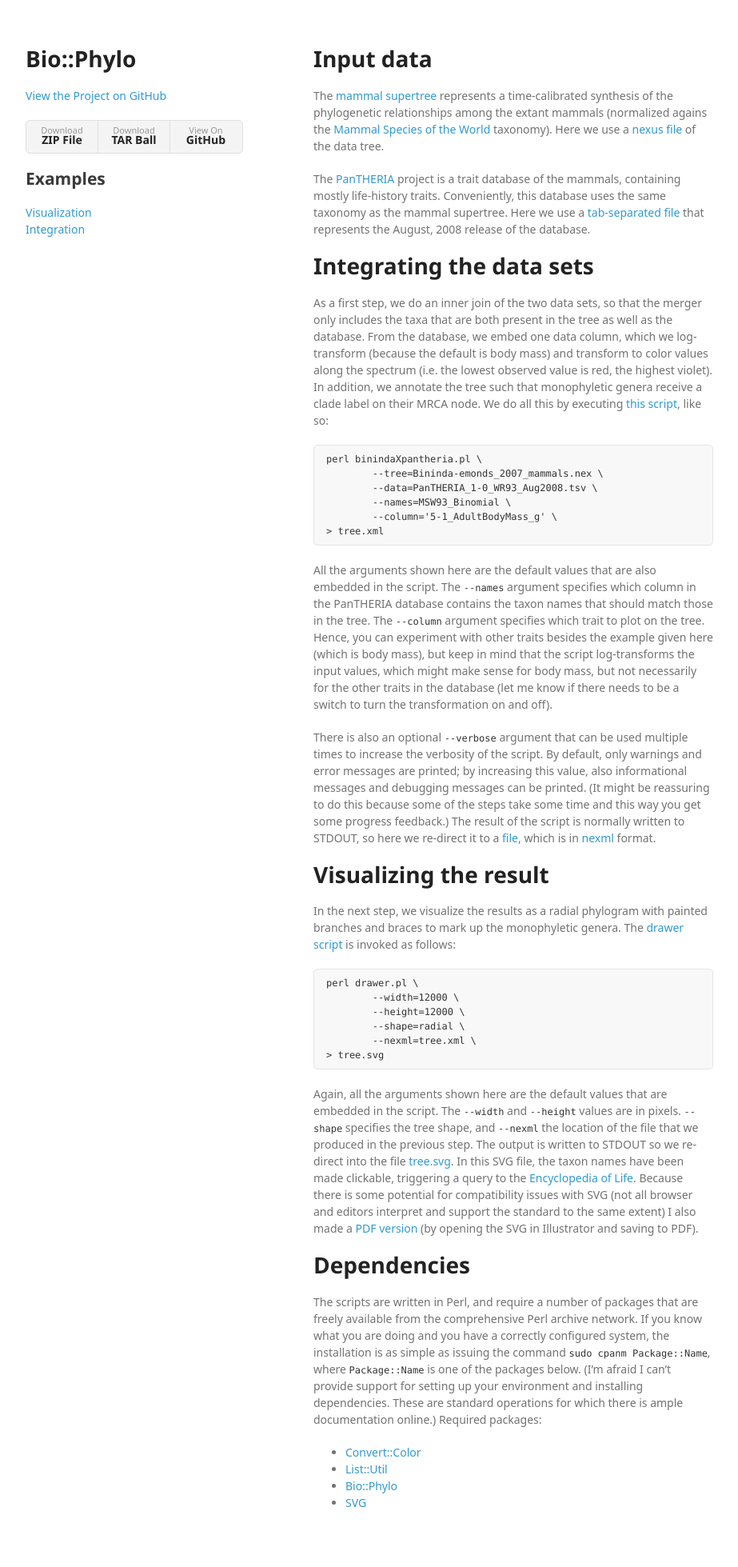
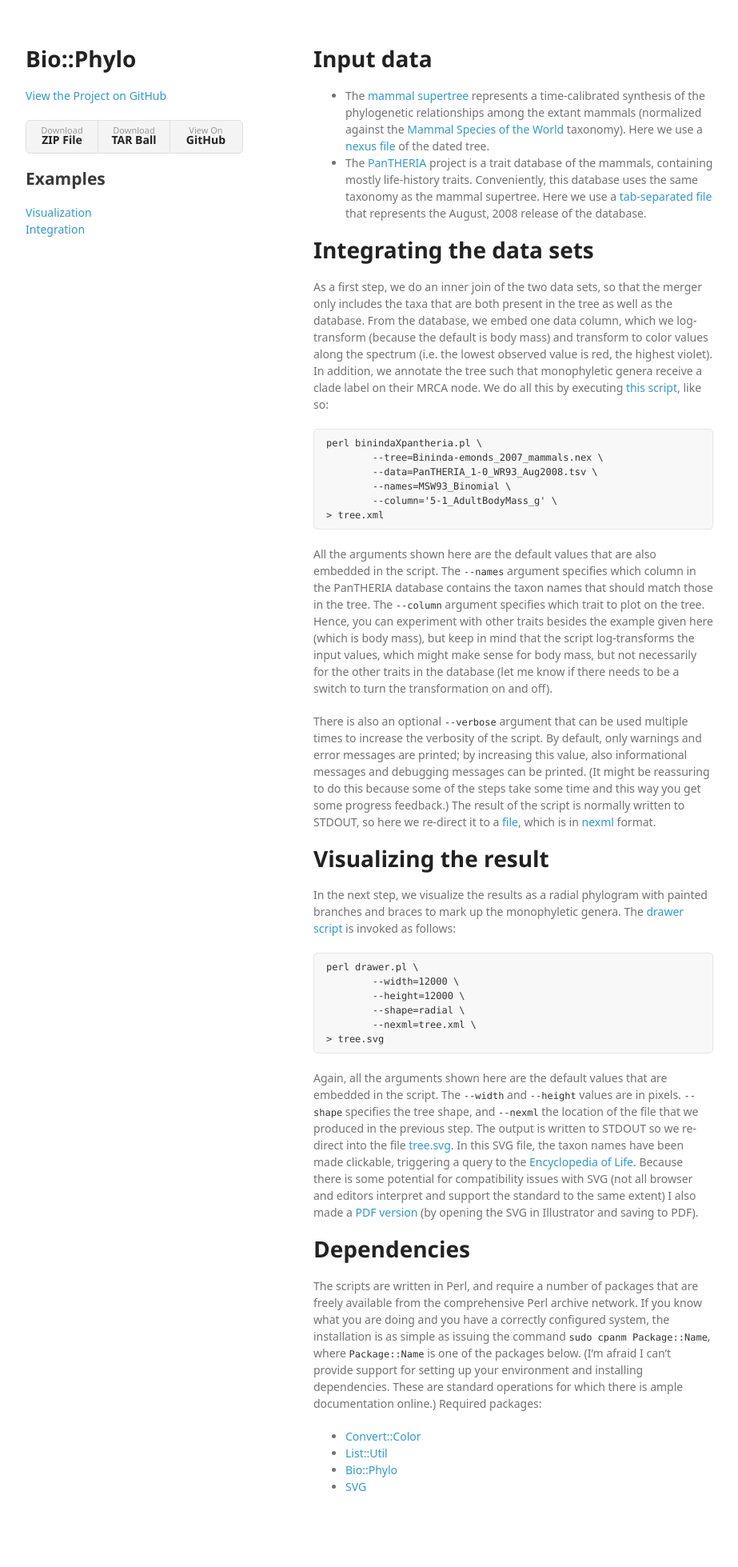
Before and after one commit to rvosa/bio-phylo, a Jekyll site: the page built from doc/examples/integration/index.md, in a window 1280 px wide. Shown: the whole page at 80% size, without its empty margins (178-1101 px from the left). Built offline with Jekyll 4.4.1, drawn with Linux system fonts in a browser that asks for light colours; some web fonts are replaced.

Commit message:
typo fixes

```diff
--- a/doc/examples/integration/index.md
+++ b/doc/examples/integration/index.md
@@ -6,14 +6,14 @@ layout: index
 Input data
 ==========
 
-The [mammal supertree][1] represents a time-calibrated synthesis of the phylogenetic
-relationships among the extant mammals (normalized agains the [Mammal Species of the World][2]
-taxonomy). Here we use a [nexus file](Bininda-emonds_2007_mammals.nex) of the data tree.
-
-The [PanTHERIA][3] project is a trait database of the mammals, containing mostly
-life-history traits. Conveniently, this database uses the same taxonomy as the mammal
-supertree. Here we use a [tab-separated file](PanTHERIA_1-0_WR93_Aug2008.tsv) that
-represents the August, 2008 release of the database.
+- The [mammal supertree][1] represents a time-calibrated synthesis of the phylogenetic
+  relationships among the extant mammals (normalized against the
+  [Mammal Species of the World][2] taxonomy). Here we use a
+  [nexus file](Bininda-emonds_2007_mammals.nex) of the dated tree.
+- The [PanTHERIA][3] project is a trait database of the mammals, containing mostly
+  life-history traits. Conveniently, this database uses the same taxonomy as the mammal
+  supertree. Here we use a [tab-separated file](PanTHERIA_1-0_WR93_Aug2008.tsv) that
+  represents the August, 2008 release of the database.
 
 Integrating the data sets
 =========================
```
